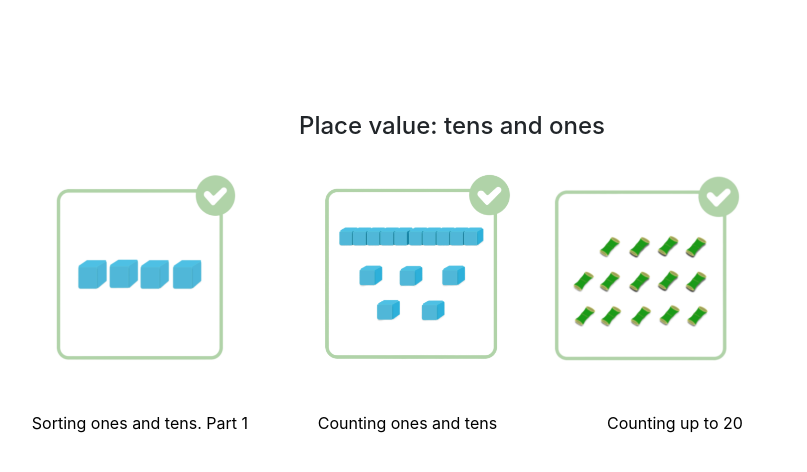
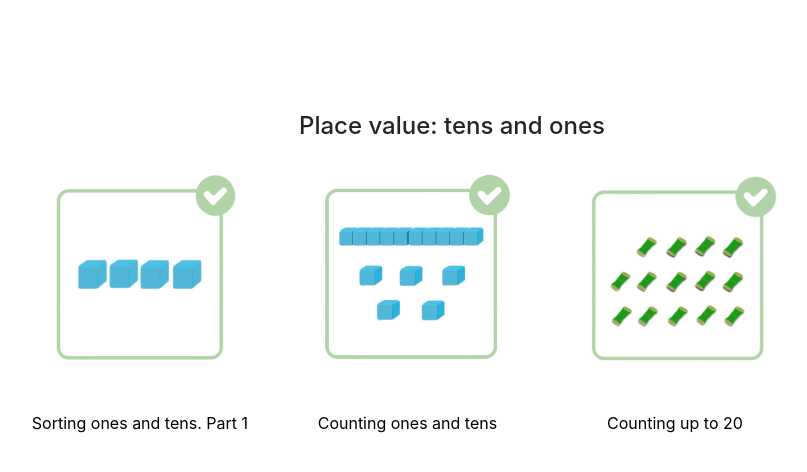
Before and after one commit to HoangNgocSonz/Numbers-and-counting-from-11-to-20, a plain HTML site: page index.html in a window 1280 px wide. Shown: the whole page, without its empty margins (196-1003 px from the left). Drawn offline with nearby package versions, Linux system fonts and the light colour scheme.

Commit message:
chỉnh sửa khoảng cách ở giao diện đầu

```diff
--- a/index.html
+++ b/index.html
@@ -1,5 +1,6 @@
 <!DOCTYPE html>
 <html lang="en">
+
 <head>
     <meta charset="UTF-8">
     <meta name="viewport" content="width=device-width, initial-scale=1.0">
@@ -8,9 +9,10 @@
     <link rel="stylesheet" href="https://stackpath.bootstrapcdn.com/bootstrap/4.4.1/css/bootstrap.min.css" integrity="sha384-Vkoo8x4CGsO3+Hhxv8T/Q5PaXtkKtu6ug5TOeNV6gBiFeWPGFN9MuhOf23Q9Ifjh" crossorigin="anonymous">
     <script src="https://ajax.googleapis.com/ajax/libs/jquery/3.4.1/jquery.min.js"></script>
 </head>
+
 <body class="body">
-        <div class = "main_right">
-            <div >
+    <div class="main_right">
+        <div>
             <div class="link">
                 <center>
                     <h4 style="margin-top: 30px; margin-bottom: 30px;">Place value: tens and ones</h4>
@@ -23,7 +25,7 @@
                     </div>
                     <div class="col-3">
                         <a href="scene1.html">
-                                <img class="img" src="assests/images/p1.png"/>
+                            <img class="img" src="assests/images/p1.png" />
                             <p class="content">
                                 Sorting ones and tens. Part 1
                             </p>
@@ -31,7 +33,7 @@
                     </div>
                     <div class="col-3">
                         <a href="scene2.html">
-                                <img class="img" src="assests/images/p2.png"/>
+                            <img class="img" src="assests/images/p2.png" />
                             <p class="content">
                                 Counting ones and tens
                             </p>
@@ -39,7 +41,7 @@
                     </div>
                     <div class="col-3">
                         <a href="scene3.html">
-                                <img class="img" style="margin-left:-5px" src="assests/images/p3.png"/>
+                            <img class="img" src="assests/images/p3.png" />
                             <p class="content">
                                 Counting up to 20
                             </p>
@@ -53,4 +55,5 @@
     <script src="https://cdn.jsdelivr.net/npm/popper.js@1.16.0/dist/umd/popper.min.js" integrity="sha384-Q6E9RHvbIyZFJoft+2mJbHaEWldlvI9IOYy5n3zV9zzTtmI3UksdQRVvoxMfooAo" crossorigin="anonymous"></script>
     <script src="https://stackpath.bootstrapcdn.com/bootstrap/4.4.1/js/bootstrap.min.js" integrity="sha384-wfSDF2E50Y2D1uUdj0O3uMBJnjuUD4Ih7YwaYd1iqfktj0Uod8GCExl3Og8ifwB6" crossorigin="anonymous"></script>
 </body>
+
 </html>
```
Lines whose indentation alone changed are shown as unchanged.
